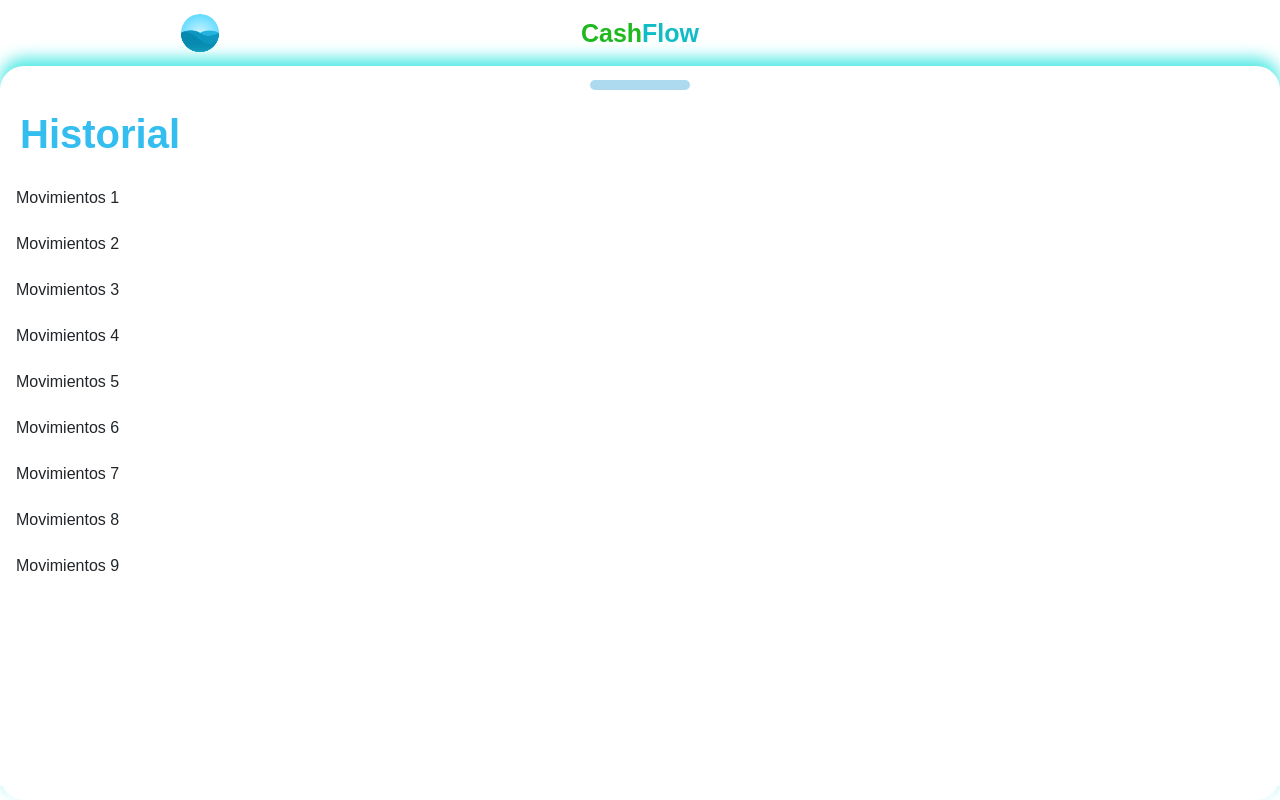
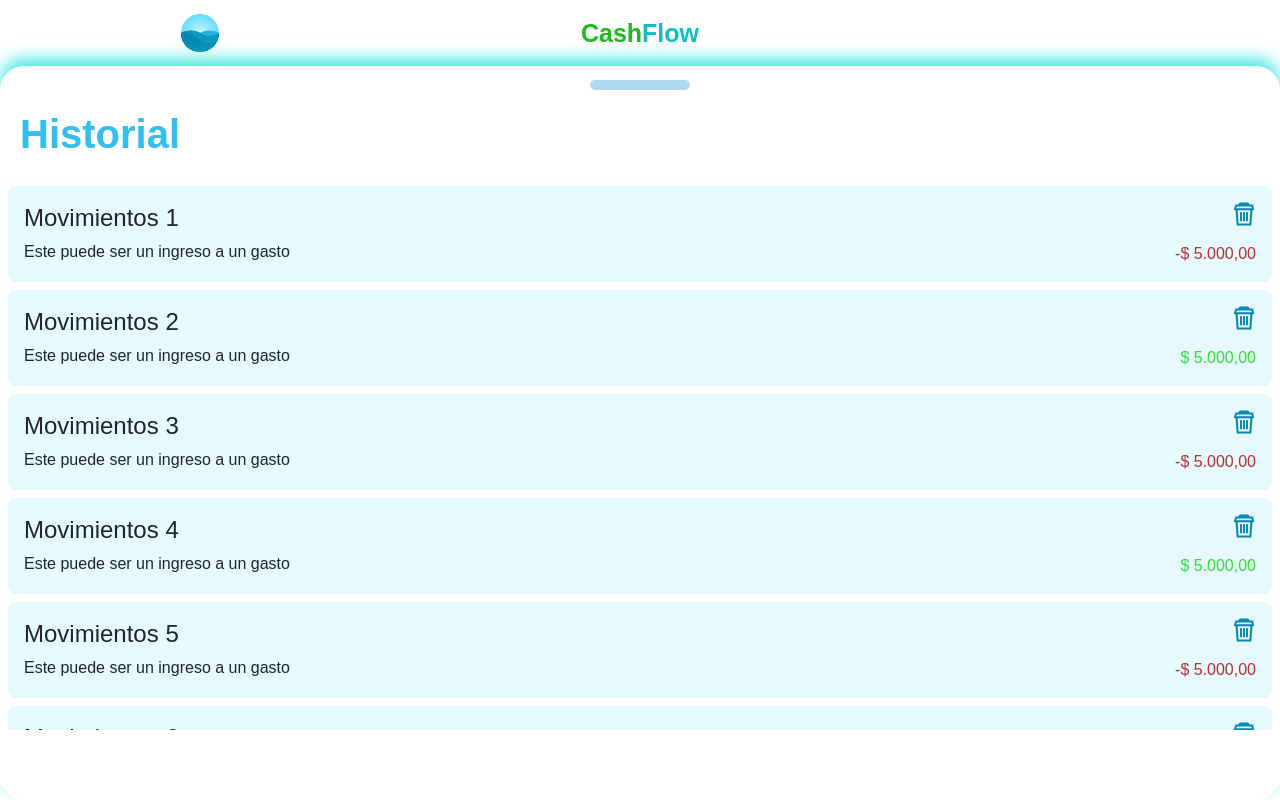
Before and after one commit to Barrererilla/Nuevo-proyecto-Vuejs-Aplication, a Vue app: page / in a window 1280 px wide. Both pictures are taken after a click on the element 640 px from the left and 705 px from the top of the page. Built offline with nearby package versions, Linux system fonts and the light colour scheme.

Commit message:
Ahora asignamos los valores para que se vean en pantalla de la plata

```diff
--- a/src/components/HoMe.vue
+++ b/src/components/HoMe.vue
@@ -42,7 +42,7 @@ export default {
           id: 0,
           title: "Movimientos 1",
           description: "Este puede ser un ingreso a un gasto",
-          amount: 5000,
+          amount: -5000,
         },
         {
           id: 1,
@@ -54,7 +54,7 @@ export default {
           id: 2,
           title: "Movimientos 3",
           description: "Este puede ser un ingreso a un gasto",
-          amount: 5000,
+          amount: -5000,
         },
         {
           id: 3,
@@ -66,7 +66,7 @@ export default {
           id: 4,
           title: "Movimientos 5",
           description: "Este puede ser un ingreso a un gasto",
-          amount: 5000,
+          amount: -5000,
         },
         {
           id: 5,
--- a/src/components/Movements/InDex.vue
+++ b/src/components/Movements/InDex.vue
@@ -2,9 +2,13 @@
   <div class="movements">
     <div class="content">
       <MoVement
-        v-for="movement in movements"
-        :key="movement.id"
-        :title="movement.title"
+        v-for="{ id, title, description, amount } in movements"
+        :key="id"
+        :title="title"
+        :identificador="id"
+        :descripcion="description"
+        :amountMoney="amount"
+        @remove="removeChild"
       />
     </div>
   </div>
@@ -20,6 +24,10 @@ const props = defineProps({
     default: () => [],
   },
 });
+
+const removeChild = (e) => {
+  console.log("Eliminado", e);
+};
 
 const { movements } = toRefs(props);
 </script>
--- a/src/components/Movements/MoVement.vue
+++ b/src/components/Movements/MoVement.vue
@@ -1,15 +1,94 @@
 <template>
-  <div class="movements">{{ title }}</div>
+  <div class="movement">
+    <div class="content">
+      <h4>{{ title }}</h4>
+      <p>{{ descripcion }}</p>
+    </div>
+    <div class="action">
+      <img src="@/assets/basurero.svg" alt="borrar" @click="remove" />
+      <p :class="{ red: isNegative, green: !isNegative }">
+        {{ currencyamount }}
+      </p>
+    </div>
+  </div>
 </template>
 
 <script setup>
-import { defineProps, toRefs } from "vue";
+import { defineProps, defineEmits, toRefs, computed } from "vue";
+
+const currencyFormatter = new Intl.NumberFormat("es-CO", {
+  style: "currency",
+  currency: "COP",
+});
+
+const isNegative = computed(() => {
+  return amountMoney.value < 0;
+});
+
+const currencyamount = computed(() => {
+  return currencyFormatter.format(amountMoney.value);
+});
 
 const props = defineProps({
   title: {
     type: String,
   },
+  identificador: {
+    type: Number,
+  },
+  descripcion: {
+    type: String,
+  },
+  amountMoney: {
+    type: Number,
+  },
 });
 
-const { title } = toRefs(props);
+const emit = defineEmits(["remove"]);
+
+const remove = () => {
+  emit("remove", identificador.value);
+};
+
+const { title, identificador, descripcion, amountMoney } = toRefs(props);
 </script>
+
+<style scoped>
+.movement {
+  display: flex;
+  justify-content: space-between;
+  align-items: center;
+  width: 100%;
+  padding: 16px;
+  background-color: #e6f9ff;
+  border-radius: 8px;
+  box-sizing: border-box;
+  gap: 10px;
+}
+.movement .content {
+  width: 100%;
+}
+.movement .action {
+  display: flex;
+  justify-content: space-between;
+  align-items: flex-end;
+  flex-direction: column;
+}
+h4,
+p {
+  margin: 0;
+  padding: 0;
+}
+h4 {
+  margin-bottom: 8px;
+}
+.movement .action img {
+  margin-bottom: 16px;
+}
+.green {
+  color: rgb(52, 221, 52);
+}
+.red {
+  color: rgb(175, 50, 50);
+}
+</style>
```
